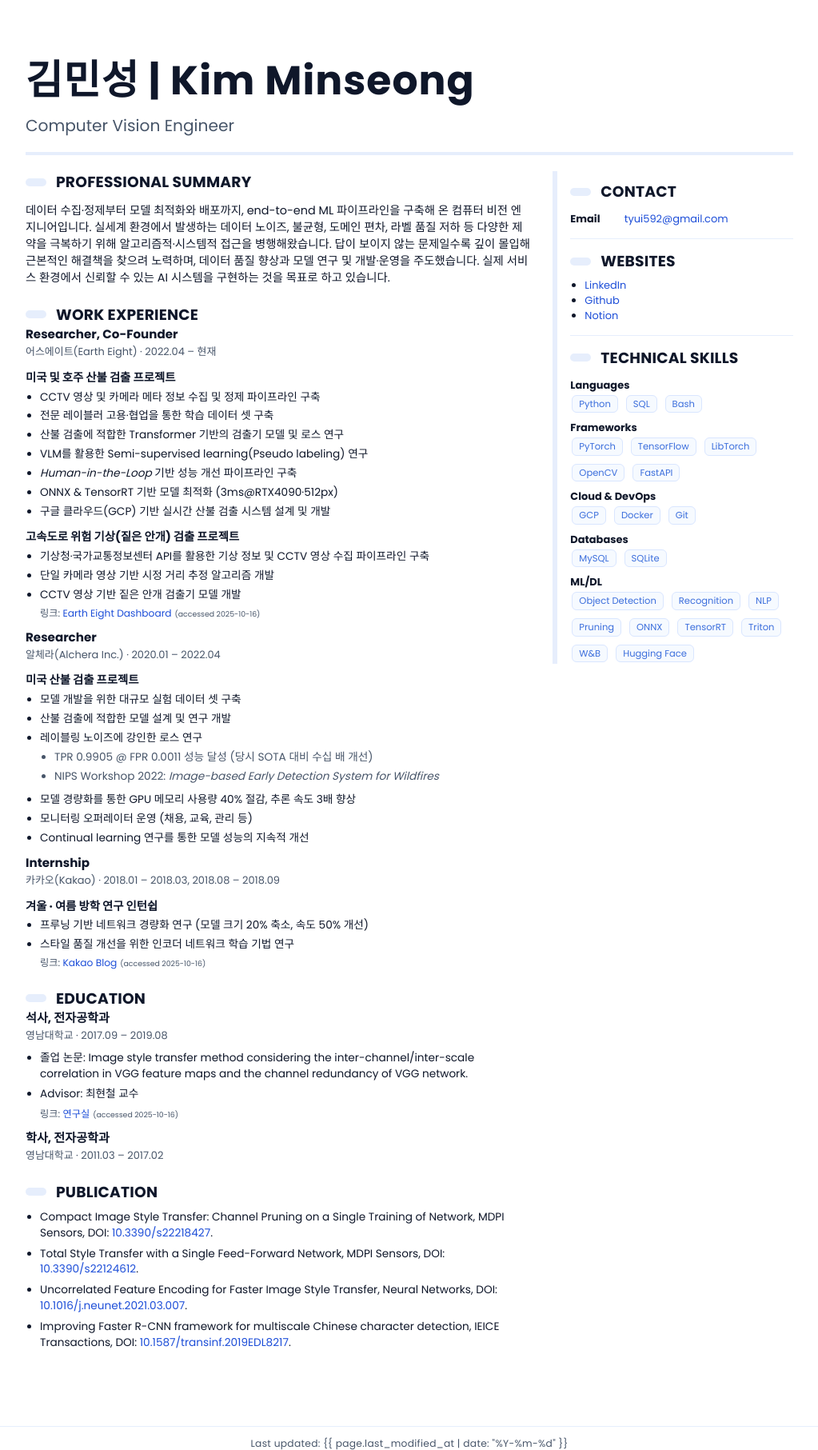
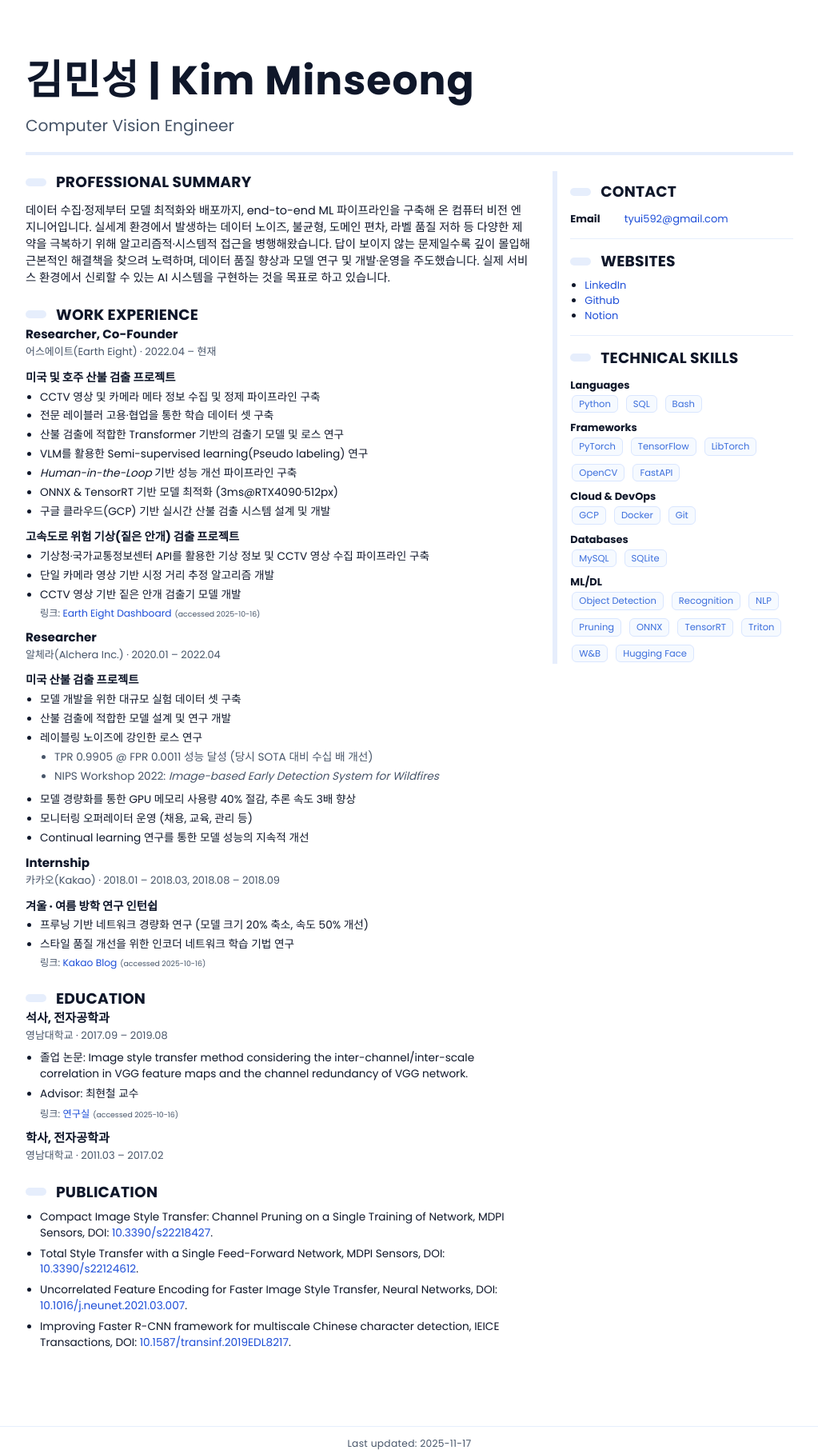
Before and after one commit to tyui592/tyui592.github.io, a Jekyll site: the page resume.html, which Jekyll copies as it is, in a window 1280 px wide. Shown: the whole page at 80% size, without its empty margins (128-1151 px from the left). Built offline with Jekyll 4.4.1, drawn with Linux system fonts in a browser that asks for light colours.

Commit message:
minor update

```diff
--- a/resume.html
+++ b/resume.html
@@ -231,7 +231,7 @@
 
 <footer class="footer">
   <div class="update-date">
-    Last updated: {{ page.last_modified_at | date: "%Y-%m-%d" }}
+    Last updated: 2025-11-17
   </div>
 </footer>
 </html>
```
